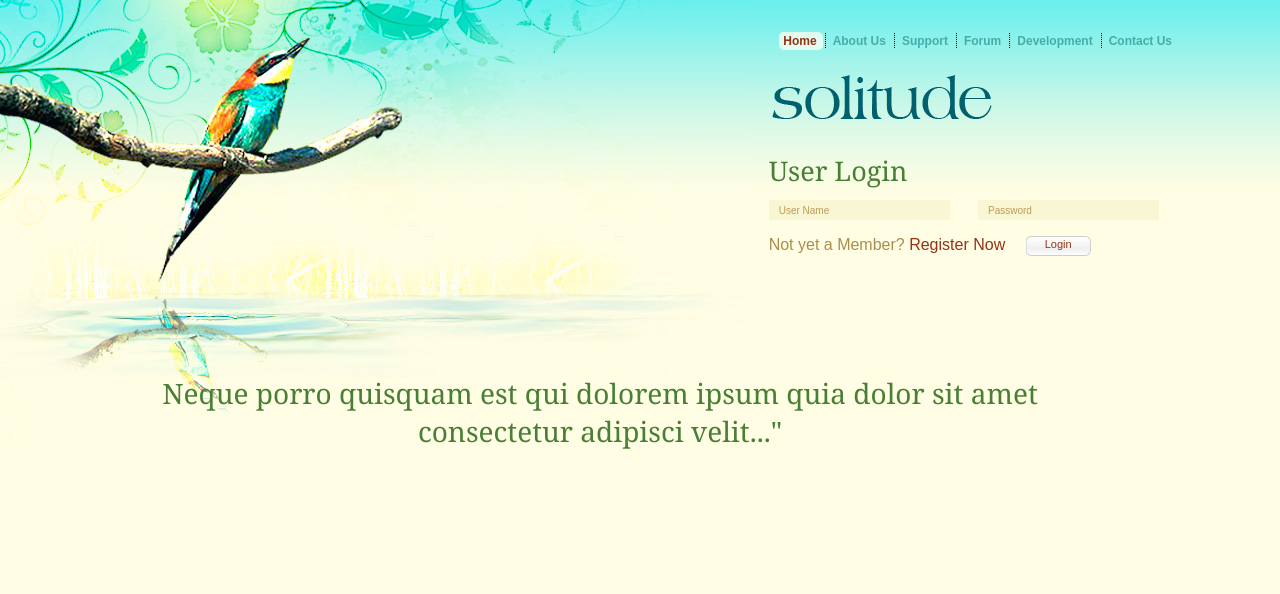
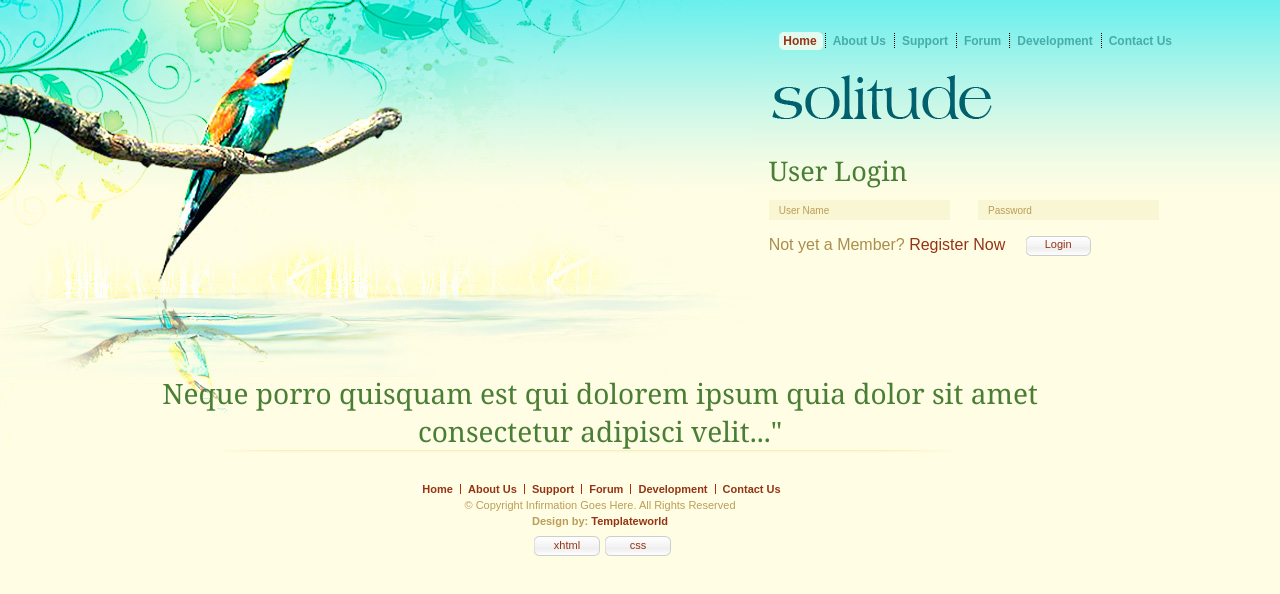
Before and after one commit to GanjaGanja/psd2cms, a website: page www/index.html in a window 1280 px wide. Drawn offline with Linux system fonts and the light colour scheme.

Commit message:
add footer

```diff
--- a/src/custom/custom.less
+++ b/src/custom/custom.less
@@ -161,3 +161,59 @@ a {
 	left: 0px;
 }
 ///////// end_slogan /////////
+
+///////// footer /////////////
+.l-footer {
+	clear: both;
+	height: 102px;
+	padding-top: 33px;
+	text-align: center;
+	background: url(../images/footer_line.png) no-repeat top center;
+	min-width: 1000px;
+	max-width: 1200px;
+	position: relative;
+	font-size: 11px;
+}
+.b-menu-footer {
+	// font-size: 11px;
+	.b-menu-item {
+		float: none;
+		display: inline;
+		background: url(../images/bottom_menu_separator.png) no-repeat 0px 3px;
+		padding-right: 4px;
+		&-link,
+		&.active .b-menu-item-link {
+			color: @dark-brown;
+			text-decoration: none;
+		}
+		&-link:hover {
+			text-decoration: underline;
+		}
+	}
+}
+.b-copyright {
+	padding: 4px 0;
+}
+.b-designby {
+	// font-size: 11px;
+	font-weight: bold;
+	padding-bottom: 7px;
+	&-link {
+		text-decoration: none;
+	}
+}
+.b-valid {
+	width: 142px;
+	margin: 0 auto;
+	&-field {
+		padding-left: 5px;
+	}
+	&-link {
+		display: block;
+		text-decoration: none;
+		padding-top: 5px;
+		background-position: left 2px;
+		width: 56px;
+	}
+}
+///////// end_footer /////////
--- a/www/index.html
+++ b/www/index.html
@@ -49,5 +49,39 @@
 			<h2 class="b-slogan">Neque porro quisquam est qui dolorem ipsum quia dolor sit amet consectetur adipisci velit..."</h2>
 		</div>
 	</div>
+	<div class="l-footer">
+		<ul class="b-menu b-menu-footer">
+			<li class="b-menu-item active">
+				<span class="b-menu-item-link">Home</span>
+			</li>
+			<li class="b-menu-item">
+				<a href="#" class="b-menu-item-link">About Us</a>
+			</li>
+			<li class="b-menu-item">
+				<a href="#" class="b-menu-item-link">Support</a>
+			</li>
+			<li class="b-menu-item">
+				<a href="#" class="b-menu-item-link">Forum</a>
+			</li>
+			<li class="b-menu-item">
+				<a href="#" class="b-menu-item-link">Development</a>
+			</li>
+			<li class="b-menu-item">
+				<a href="#" class="b-menu-item-link">Contact Us</a>
+			</li>
+		</ul>
+		<p class="b-copyright">&copy; Copyright Infirmation Goes Here. All Rights Reserved</p>
+		<p class="b-designby">
+			Design by: <a href="http://templateworld.com" class="b-designby-link">Templateworld</a>
+		</p>
+		<div class="b-valid">
+			<p class="b-valid-field g-button">
+				<a href="#" class="b-valid-link g-button-in">xhtml</a>
+			</p>
+			<p class="b-valid-field g-button">
+				<a href="#" class="b-valid-link g-button-in">css</a>
+			</p>
+		</div>
+	</div>
 </body>
 </html>
```
Also changed, not shown: www/css/custom.css, www/images/bottom_menu_separator.png (added), www/images/footer_line.png (added).
